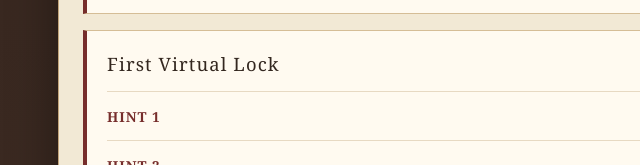
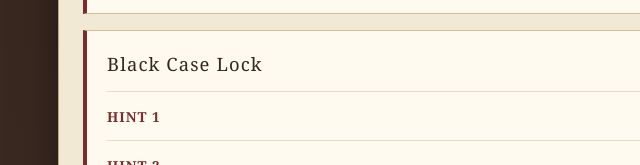
Before and after one commit to escaperoom7/escape-room, a plain HTML site: page the-last-check-in/hints/index.html in a window 1280 px wide. Shown: the part 995-1160 px from the top of the page, 172-812 px from the left. Drawn offline with Linux system fonts and the light colour scheme.

Commit message:
Update index.html

```diff
--- a/the-last-check-in/hints/index.html
+++ b/the-last-check-in/hints/index.html
@@ -185,7 +185,7 @@ const puzzles = [
 },
 
 {
-  title:'First Virtual Lock',
+  title:'Black Case Lock',
   h1:'You need all three answers from the first three puzzles.',
   h2:'Find each answer in the Guest Register. Enter the numbers in Guest → Time → Room order.',
   solution:'The code is <strong>557</strong>.'
```
